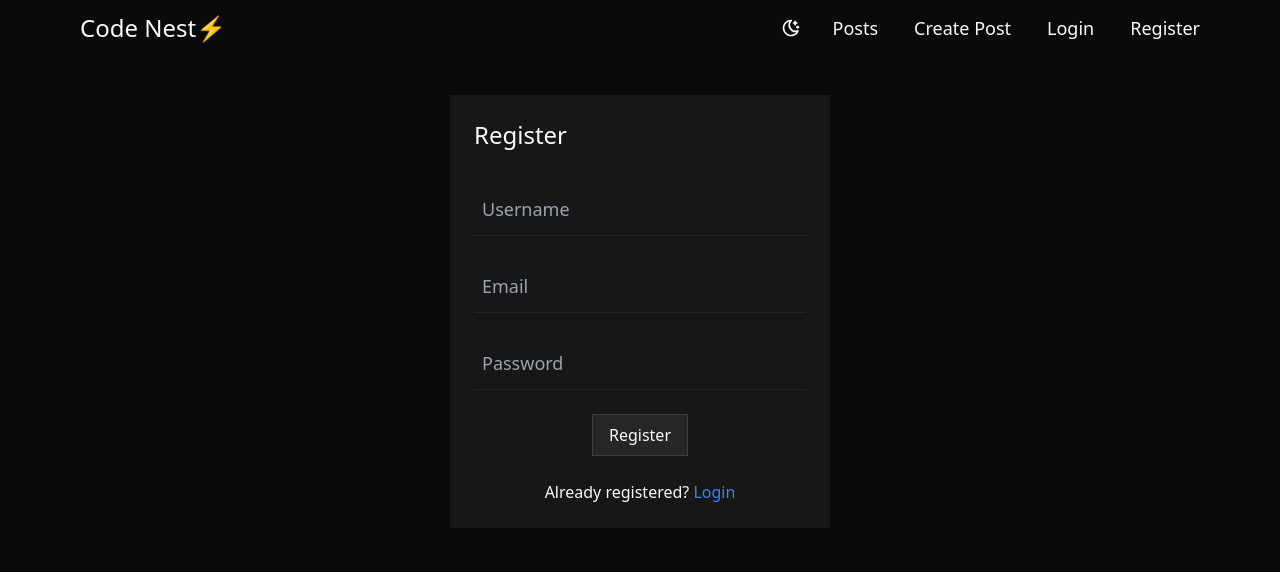
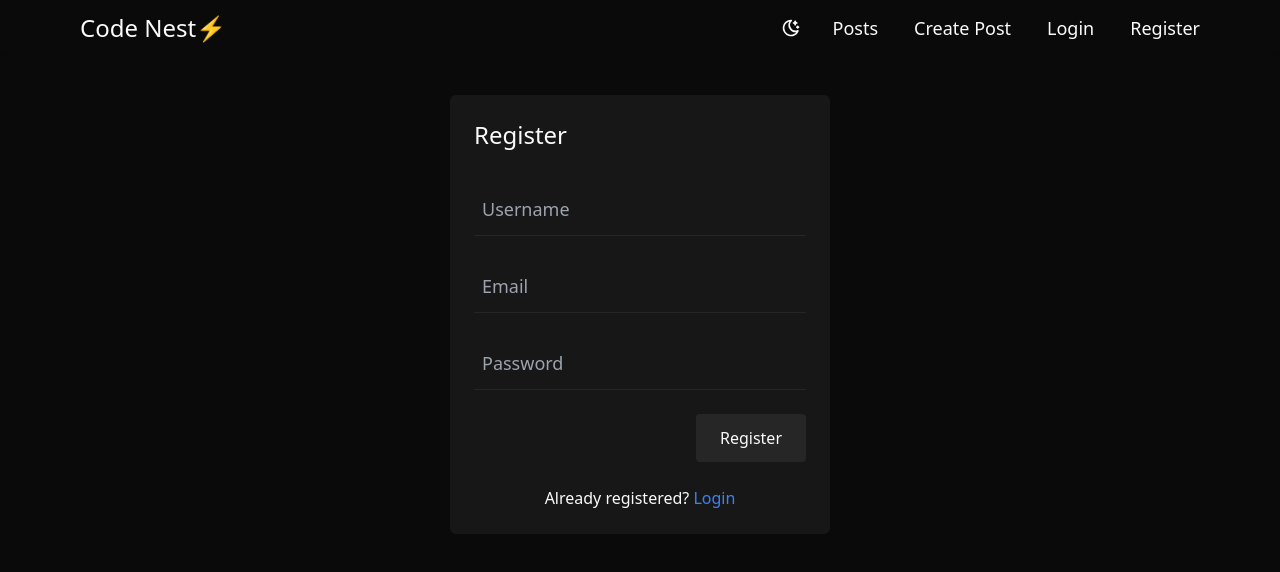
Before and after one commit to ReactiveX22/code-nest-client, a React (Vite) app: page /register in a window 1280 px wide. Shown: the top 572 px of the page. Built offline with nearby package versions, Linux system fonts and the light colour scheme; no server answers.

Commit message:
fix: ui fixes

```diff
--- a/src/components/auth/LoginForm.jsx
+++ b/src/components/auth/LoginForm.jsx
@@ -50,7 +50,7 @@ export const LoginForm = () => {
         <div className='flex justify-end'>
           <button
             type='submit'
-            className='border border-bg-700 bg-bg-800 px-4 py-2 font-medium'
+            className='rounded bg-bg-800 px-6 py-3 font-medium transition-all duration-300 hover:bg-bg-700'
             disabled={loading}
           >
             {loading ? 'Logging in...' : 'Login'}
--- a/src/components/auth/RegisterForm.jsx
+++ b/src/components/auth/RegisterForm.jsx
@@ -25,7 +25,7 @@ export const RegisterForm = () => {
   return (
     <form className='w-full' onSubmit={handleSubmit(onSubmit)}>
       <div className='flex w-full flex-col gap-6'>
-        <FormGroup errorMessage={errors?.email?.message}>
+        <FormGroup errorMessage={errors?.username?.message}>
           <input
             type='text'
             name='username'
@@ -58,10 +58,10 @@ export const RegisterForm = () => {
             })}
           />
         </FormGroup>
-        <div className='flex justify-center'>
+        <div className='flex justify-end'>
           <button
             type='submit'
-            className='border border-bg-700 bg-bg-800 px-4 py-2 font-medium'
+            className='rounded bg-bg-800 px-6 py-3 font-medium transition-all duration-300 hover:bg-bg-700'
             disabled={loading}
           >
             {loading ? 'Registering in...' : 'Register'}
--- a/src/pages/LoginPage.jsx
+++ b/src/pages/LoginPage.jsx
@@ -3,7 +3,7 @@ import { LoginForm } from '../components/auth/LoginForm';
 export const LoginPage = () => {
   return (
     <div className='flex w-full flex-col items-center gap-8'>
-      <div className='flex w-full flex-col gap-8 bg-bg-900 p-6 md:max-w-[380px]'>
+      <div className='flex w-full flex-col gap-8 rounded-md bg-bg-900 p-6 md:max-w-[380px]'>
         <h1 className='text-2xl'>Login</h1>
         <LoginForm />
       </div>
--- a/src/pages/RegisterPage.jsx
+++ b/src/pages/RegisterPage.jsx
@@ -3,7 +3,7 @@ import { RegisterForm } from '../components/auth/RegisterForm';
 export const RegisterPage = () => {
   return (
     <div className='flex w-full flex-col items-center gap-8'>
-      <div className='flex w-full flex-col gap-8 bg-bg-900 p-6 md:max-w-[380px]'>
+      <div className='flex w-full flex-col gap-8 rounded-md bg-bg-900 p-6 md:max-w-[380px]'>
         <h1 className='text-2xl'>Register</h1>
         <RegisterForm />
       </div>
--- /dev/null
+++ b/src/pages/ui/Button.jsx
@@ -0,0 +1,18 @@
+import { NavLink } from 'react-router-dom';
+import PropTypes from 'prop-types';
+
+export const Button = ({ to, label }) => {
+  return (
+    <NavLink
+      to={to}
+      className='rounded bg-bg-800 px-4 py-3 font-medium transition-all duration-300 hover:bg-bg-700'
+    >
+      {label}
+    </NavLink>
+  );
+};
+
+Button.propTypes = {
+  to: PropTypes.string.isRequired,
+  label: PropTypes.string.isRequired,
+};
```
